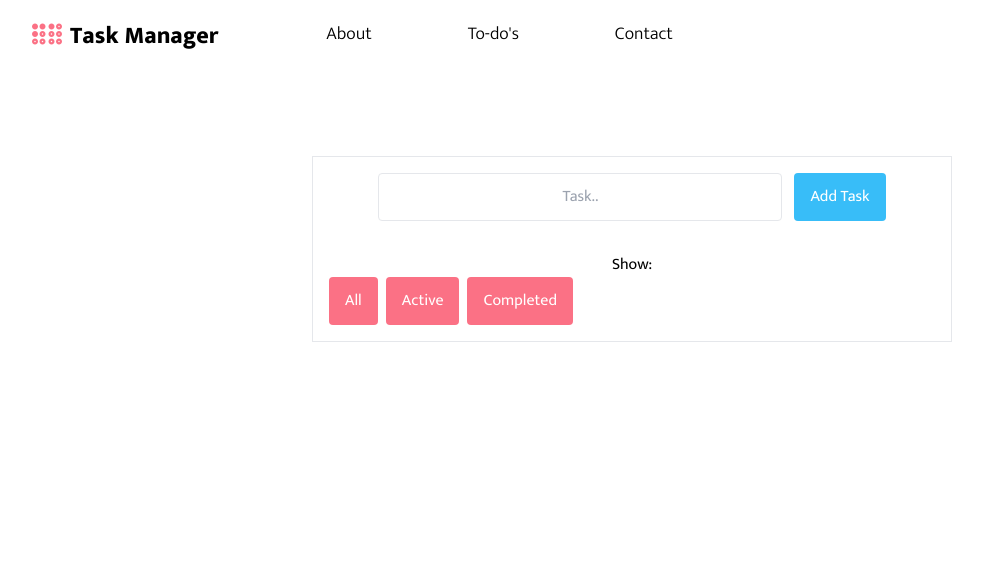
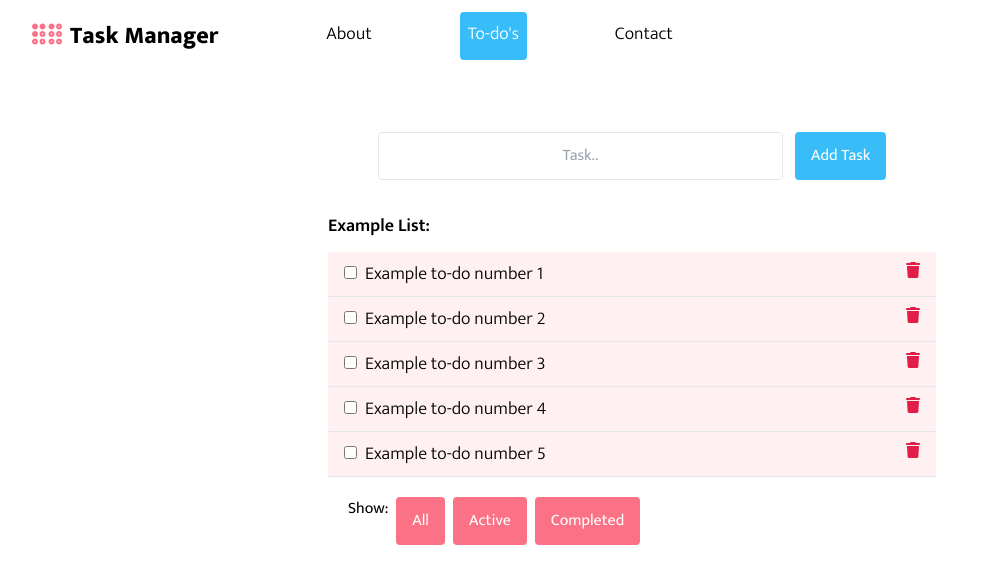
Before and after one commit to yuvischwartz/cohort20-project03-todo, a React (Create React App) app: page /Todos in a window 1280 px wide. Shown: the top 584 px of the page, without its empty margins (8-991 px from the left). Built offline with nearby package versions, Linux system fonts and the light colour scheme; a web font is replaced by a local one.

Commit message:
made some changes

```diff
--- a/src/App.js
+++ b/src/App.js
@@ -22,7 +22,7 @@ function App() {
                   <li className={'text-black sm:p-2 sm:pl-5 hover:text-black hover:font-medium '}>
                   <Link to="/About">About</Link>
                 </li>
-                <li className={'text-black sm:p-2 hover:text-black hover:font-medium sm:block'}>
+                <li className={'text-white sm:p-2 hover:text-white hover:font-medium sm:block bg-sky-400 rounded'}>
                   <Link to="/Todos">To-do's</Link>
                 </li>
                 <li className={'text-black sm:p-2 hover:text-black hover:font-medium sm:block'}>
--- a/src/Button.js
+++ b/src/Button.js
@@ -3,9 +3,9 @@ import React, {useState, useEffect} from 'react';
 function Button(props) {
 
     const renderColor = () => {
-        let color = 'py-3 px-4 rounded bg-rose-400 text-white hover:bg-rose-500 font'
+        let color = 'py-3 px-4 rounded bg-rose-400 text-white hover:bg-rose-500 font hover:font-medium'
         if (props.color == 'blue') {
-            color = 'py-3 px-4 rounded bg-sky-400 text-white hover:bg-sky-500 font'
+            color = 'py-3 px-4 rounded bg-sky-400 text-white hover:bg-sky-500 font hover:font-medium'
         }
 
         return color;
--- a/src/Contact.js
+++ b/src/Contact.js
@@ -1,5 +1,5 @@
 import React, { useState, useEffect } from 'react';
-
+import ContactPageForm from './ContactPageForm';
 
 function Contact(props) {
 
@@ -23,17 +23,13 @@ function Contact(props) {
                     </div>
                 </div>
                 <div className={'col-span-12 sm:col-span-8'}>
+
                     <h1 className={'logo text-3xl text-left mt-20 ml-8'}>Get in touch</h1>
 
-                    <form>
-                     <span className="formtext">form</span>
-    	             <input
-                        type="text"
-                        placeholder="Enter Company Name"
-                        required
-                            />
-                            <button>Go!</button>
-                            </form>
+                    <div className={'flex ml-auto gap-3 m-5'}>
+                        <ContactPageForm />
+                    </div>
+
                 </div>
         </div>
 
--- /dev/null
+++ b/src/ContactPageForm.js
@@ -0,0 +1,38 @@
+import React, {useState, useEffect} from 'react';
+import Button from './Button';
+
+function ContactPageForm(props) {
+    const handleSubmit = event => {
+        event.preventDefault();
+        alert('Your message was sent.')
+    }
+    return (
+        <>
+               <form className={'mr-auto'}>
+                        <fieldset>
+                            <label>
+                            <p className={'text-left ml-8 pb-4'}>Full Name</p>
+                                <input type="textArea" className={'border w-2/3 px-1 outline-none rounded text-left'} placeholder={'Place your name..'} />
+                            </label>
+                        </fieldset>
+                        <fieldset>
+                            <label>
+                            <p className={'text-left ml-8 py-4'}>Subject</p>
+                                <input type="textArea" className={'border w-2/3 px-1 outline-none rounded'} placeholder={'Place your name..'} />
+                            </label>
+                        </fieldset>
+                        <fieldset>
+                            <label>
+                            <p className={'text-left ml-8 py-4'}>Message</p>
+                                <input type="textArea" className={'border w-2/3 px-1 outline-none rounded'} placeholder={'Place your name..'} />
+                            </label>
+                        </fieldset>
+                        <div className={'py-8 ml-5'}>
+                        <Button buttonText={'Send Message'} someFunc={handleSubmit} />
+                        </div>
+                     </form>
+        </>
+    );
+}
+
+export default ContactPageForm;
--- /dev/null
+++ b/src/ExampleListItem.js
@@ -0,0 +1,21 @@
+import React, {useState, useEffect} from 'react';
+
+
+function ExampleListItem(props) {
+    return (
+        <>
+            <div className={'flex justify-between px-4 bg-rose-50 p-2 border-b'}>
+                            <div>
+                                <input type="checkbox"/>
+                                <span className={'ml-2 text-lg font'}>{props.exampleText}</span>
+                            </div>
+                            <div>
+                                <i className="fa-solid fa-trash text-md text-rose-600"></i>
+                            </div>
+
+            </div>
+        </>
+    );
+}
+
+export default ExampleListItem;
--- a/src/Show.js
+++ b/src/Show.js
@@ -5,8 +5,9 @@ function Show(props) {
     return (
         <>
             <div>
-                            <p className={'font'}>Show:</p>
-                            <div className={'flex space-x-2'}>
+
+                <div className={'flex space-x-2 m-5'}>
+                <p className={'font text-md'}>Show:</p>
                             <Button buttonText={'All'} someFunc={props.showActiveButton} />
                             <Button buttonText={'Active'} someFunc={props.showCompletedButton} />
                             <Button buttonText={'Completed'}/>
--- a/src/TodoItem.js
+++ b/src/TodoItem.js
@@ -5,13 +5,13 @@ function TodoItem(props) {
         <>
             <li className={props.completedClassName(props.item.completed)}>
 
-                <div className={'flex justify-between px-4 bg-gray-100 p-2 border-b'}>
+                <div className={'flex justify-between px-4 bg-rose-50 p-2 border-b border-black'}>
                             <div>
                                     <input onClick={()=>props.onCompletedClick(props.item.completed,props.item.id)}type="checkbox"/>
-                                    <span className={'ml-2 text-sm font text-lg font-medium'}>{props.item.task}</span>
+                                    <span className={'ml-2 font text-lg'}>{props.item.task}</span>
                             </div>
                             <div>
-                                <button onClick={() => props.handleDeleteButton(props.item.id)}><i className="fa-solid fa-trash text-sm text-red-500"></i></button>
+                                <button onClick={() => props.handleDeleteButton(props.item.id)}><i className="fa-solid fa-trash text-md text-rose-600"></i></button>
                             </div>
                 </div>
 
--- a/src/Todos.js
+++ b/src/Todos.js
@@ -2,6 +2,7 @@ import React, { useState, useEffect } from 'react';
 import TodoItem from "./TodoItem";
 import Show from "./Show";
 import TodoForm from "./TodoForm";
+import ExampleListItem from "./ExampleListItem";
 
 
 function Todos(props) {
@@ -11,9 +12,14 @@ function Todos(props) {
     const [completed, setCompleted] = useState(false);
     const [id, setId] = useState(0);
     const [toggle, setToggle] = useState(false);
+    const [exampleListToggle, setExampleListToggle] = useState(0);
+
 
     // [{task: 'Go to grocery',completed: false},{task: 'Go to grocery',completed: true}]
+    useEffect(() => {
+        seedTasks();
 
+    }, [])
     useEffect(() => {
         if (completed) {
             setCompleted(false);
@@ -97,17 +103,32 @@ function Todos(props) {
 
     // setList(list.filter(filteredListItem => filteredListItem.id !== id));
 
+    const seedTasks = () => {
 
+        if ((list.length < 1)) {
+            // setExampleListToggle(1);
+            return <>
+                <h1 className={'font text-lg text-left font-semibold mb-3'}>Example List:</h1>
+                <ExampleListItem exampleText={'Example to-do number 1'} />
+                <ExampleListItem exampleText={'Example to-do number 2'} />
+                <ExampleListItem exampleText={'Example to-do number 3'} />
+                <ExampleListItem exampleText={'Example to-do number 4'} />
+                <ExampleListItem exampleText={'Example to-do number 5'}/ >
+            </>
+        }
+    }
 
     return (
         <>
-        <div className={'flex justify-center mt-24'}>
-            <div className={'border w-1/2'}>
+        <div className={'flex justify-center mt-14'}>
+
+                <div className={'w-1/2 h-fit'}>
 
                     <TodoForm task={task}onButtonClicked={onButtonClicked} onInputChange={onInputChange}/>
 
                     <div className={'p-4'}>
                         <ul>
+                            {seedTasks()}
                             {list && list.map((item, idx) => {
                                 return <TodoItem key={idx} item={item} completedClassName={completedClassName} onCompletedClick={onCompletedClick}
                                     handleDeleteButton={handleDeleteButton}/>
@@ -116,6 +137,7 @@ function Todos(props) {
                             <Show showActiveButton={showActiveButton} showCompletedButton={showCompletedButton}/>
                     </div>
                 </div>
+
         </div>
         </>
     );
```
Lines whose indentation alone changed are shown as unchanged.
